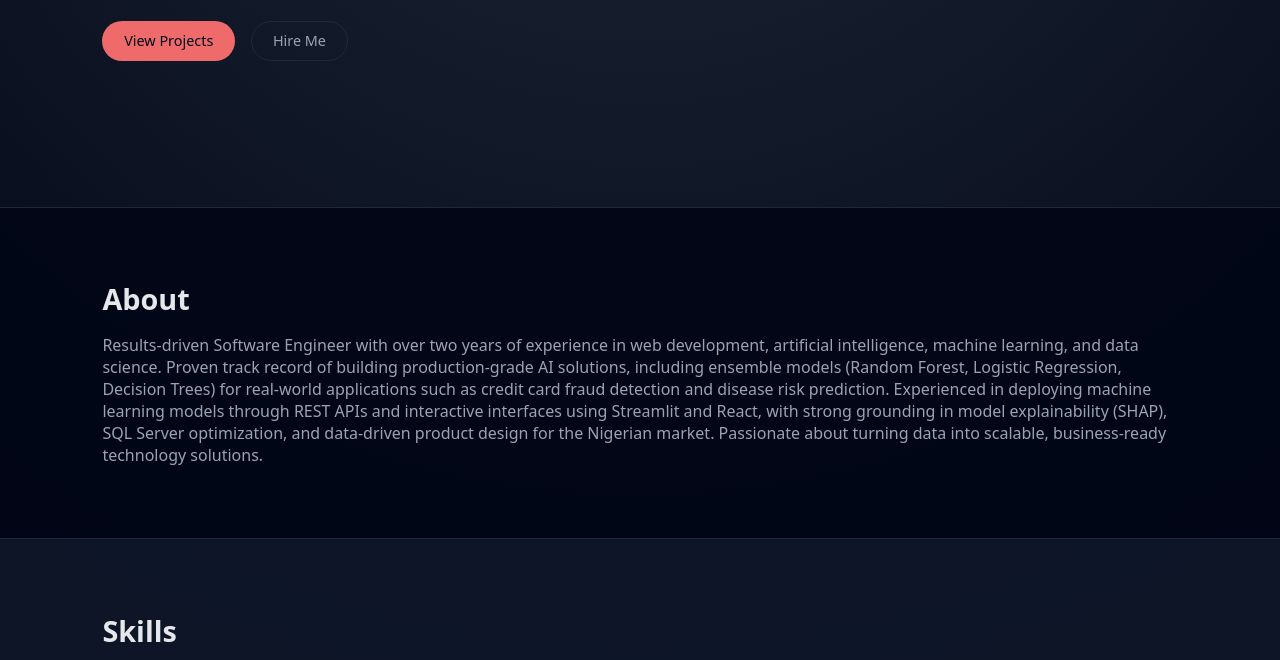
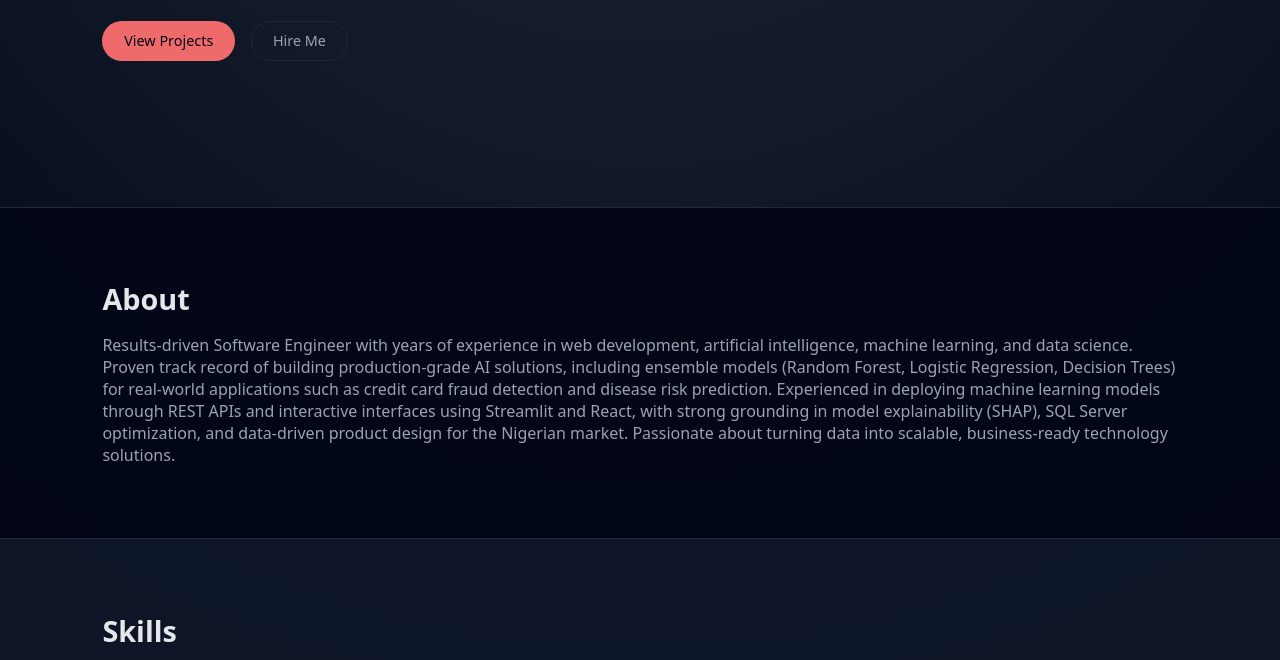
Before and after one commit to gidadomusa/Portfolio_website, a website: page index.html in a window 1280 px wide. Shown: the part 402-1062 px from the top of the page. Drawn offline with Linux system fonts and the light colour scheme; no server answers.

Commit message:
about develper information update

```diff
--- a/index.html
+++ b/index.html
@@ -42,7 +42,7 @@
     <section id="about" class="section">
       <h2>About</h2>
       <p class="section-subtitle">
-        Results-driven Software Engineer with over two years of experience in
+        Results-driven Software Engineer with years of experience in
         web development, artificial intelligence, machine learning, and data
         science. Proven track record of building production-grade AI solutions,
         including ensemble models (Random Forest, Logistic Regression, Decision
```
